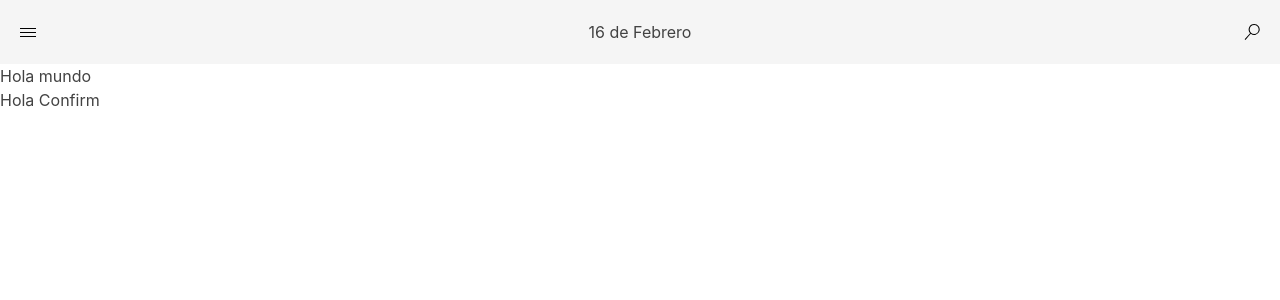
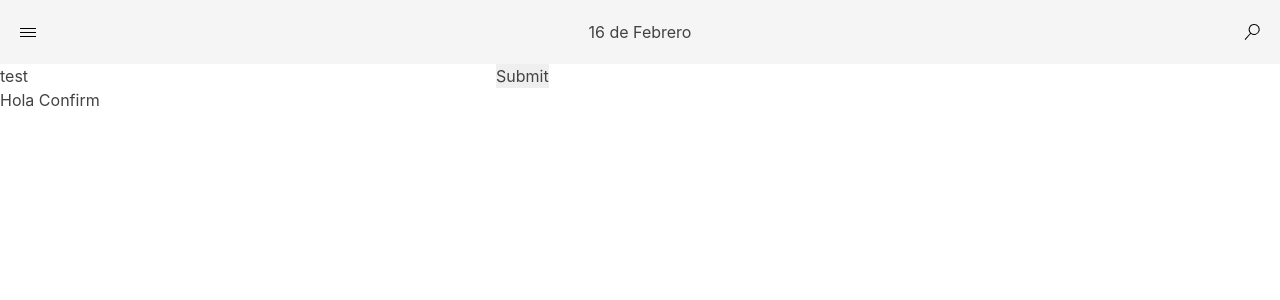
Before and after one commit to AaronAS2016/reservapp-frontend, a Next.js app: page /book in a window 1280 px wide. Shown: the top 300 px of the page. Built offline with nearby package versions, Linux system fonts and the light colour scheme.

Commit message:
feat: add booking form

```diff
--- a/components/Book/BookForm/bookForm.tsx
+++ b/components/Book/BookForm/bookForm.tsx
@@ -1,5 +1,33 @@
-import { Box } from "@chakra-ui/layout";
+import { useForm, SubmitHandler } from "react-hook-form";
+
+type Inputs = {
+  reservableId: string;
+  userId: string;
+  startDate: string;
+  endDate: string;
+  pricing: string;
+  name: string;
+};
 
 export const BookForm = () => {
-  return <Box> Hola mundo </Box>;
+  const {
+    register,
+    handleSubmit,
+    formState: { errors },
+  } = useForm<Inputs>();
+  const onSubmit: SubmitHandler<Inputs> = (data) => console.log(data);
+
+  return (
+    <form onSubmit={handleSubmit(onSubmit)}>
+      {/* register your input into the hook by invoking the "register" function */}
+      <input defaultValue="test" {...register("example")} />
+
+      {/* include validation with required or other standard HTML validation rules */}
+      <input {...register("exampleRequired", { required: true })} />
+      {/* errors will return when field validation fails  */}
+      {errors.exampleRequired && <span>This field is required</span>}
+
+      <input type="submit" />
+    </form>
+  );
 };
--- /dev/null
+++ b/config/config.js
@@ -0,0 +1,2 @@
+export const userId = 1;
+export const reservationId = 1;
--- a/package.json
+++ b/package.json
@@ -25,6 +25,7 @@
     "next": "12.0.7",
     "react": "17.0.2",
     "react-dom": "17.0.2",
+    "react-hook-form": "^7.29.0",
     "react-howler": "^5.2.0",
     "react-icons": "^4.3.1",
     "reset-css": "^5.0.1",
```
Also changed, not shown: 1 other file (tests, documents, lock files or other folders).
